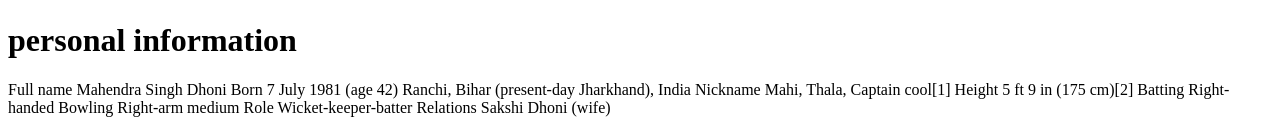
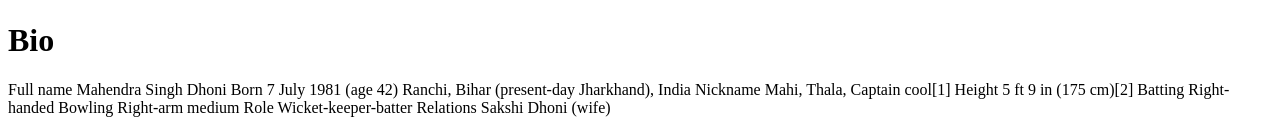
Before and after one commit to venkateshdev123/Git-Practice, a plain HTML site: page day4.html in a window 1280 px wide. Shown: the part 483-602 px from the top of the page. Drawn offline with Linux system fonts and the light colour scheme.

Commit message:
Modified Heading

```diff
--- a/day4.html
+++ b/day4.html
@@ -8,7 +8,7 @@
 <h1>MS Dhoni</h1>
 <p></p>
 <img src="https://upload.wikimedia.org/wikipedia/commons/7/76/Mahendra_Singh_Dhoni_receiving_Padma_Bhushan.jpg" height="400" width="350">
-<h1>personal information</h1>
+<h1>Bio</h1>
 <p>Full name
 Mahendra Singh Dhoni
 Born	7 July 1981 (age 42)
```
